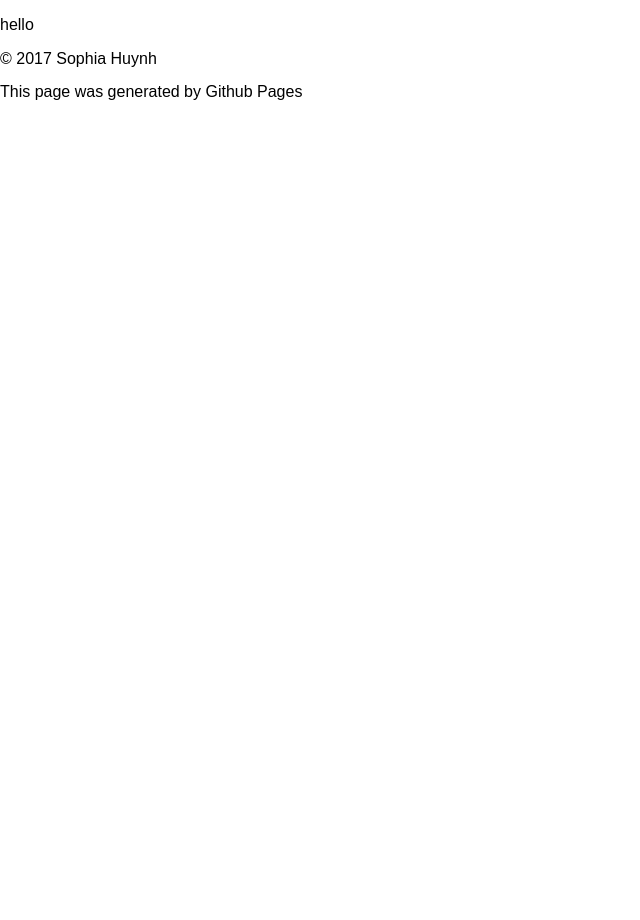
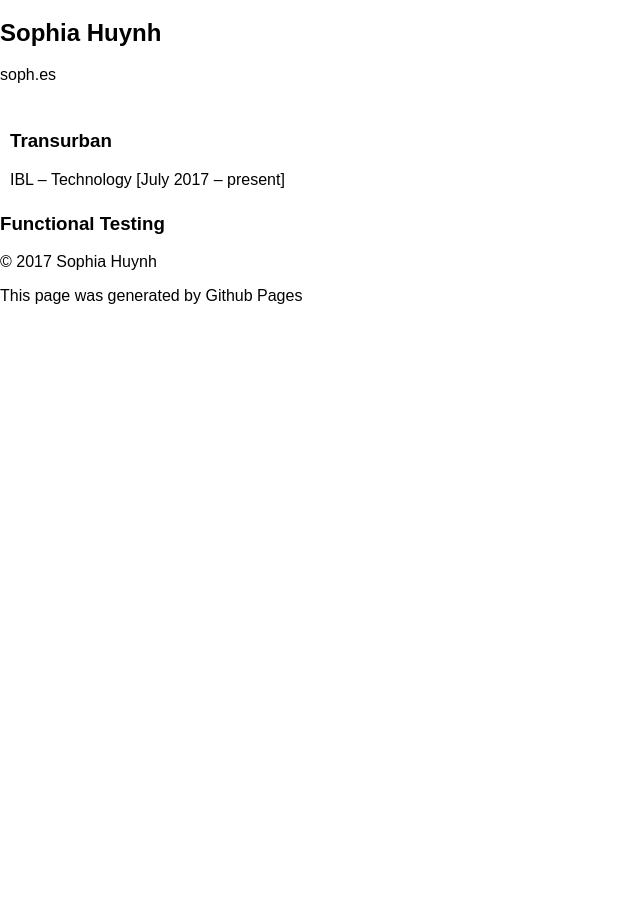
Before and after one commit to sph-huynh/sph-huynh.github.io, a Jekyll site: the page built from about.html, in a window 1280 px wide. Shown: the whole page, without its empty margins (0-640 px from the left). Built offline with Jekyll 4.4.1, drawn with Linux system fonts in a browser that asks for light colours; some web fonts are replaced.

```diff
--- a/about.html
+++ b/about.html
@@ -3,4 +3,23 @@
 title: About
 ---
 
-<p>hello</p>
+<body>
+    <div class="bio">
+        <div class="bio name">
+            <h2>Sophia Huynh</h2>
+        </div>
+        <div class="bio details">
+            <p>soph.es</p>
+        </div>
+    </div>
+    <div class="section employment">
+        <div class="left section">
+            <h3>Transurban</h3>
+            <p>IBL – Technology
+            [July 2017 – present]</p>
+        </div>
+        <div class="right section">
+            <h3>Functional Testing</h3>
+        </div>
+    </div>
+</body>
--- a/css/style.css
+++ b/css/style.css
@@ -136,6 +136,11 @@
     color: white;
 }
 
+.fa-youtube {
+    background: #ff0400;
+    color: white;
+}
+
 
 /*
 Homepage styling
--- a/index.html
+++ b/index.html
@@ -24,6 +24,7 @@
                                                         <li><a href="https://github.com/sph-huynh" class="fa fa-github" alt="Github"></a></li>
                                                         <li><a href="https://linkedin.com/in/sphhuynh" class="fa fa-linkedin" alt="Linkedin"></a></li>
                                                         <li><a href="https://www.behance.net/sphhuynh206f" class="fa fa-behance" alt="Behance"></a></li>
+                                                        <li><a href="https://www.youtube.com/channel/UC7U83IB8OK3YZG-qkskzFfw/" class="fa fa-youtube" alt="Youtube"></a></li>
                         </ul>
                 </div>
             </div>
```
Also changed, not shown: favicon.ico (added).
